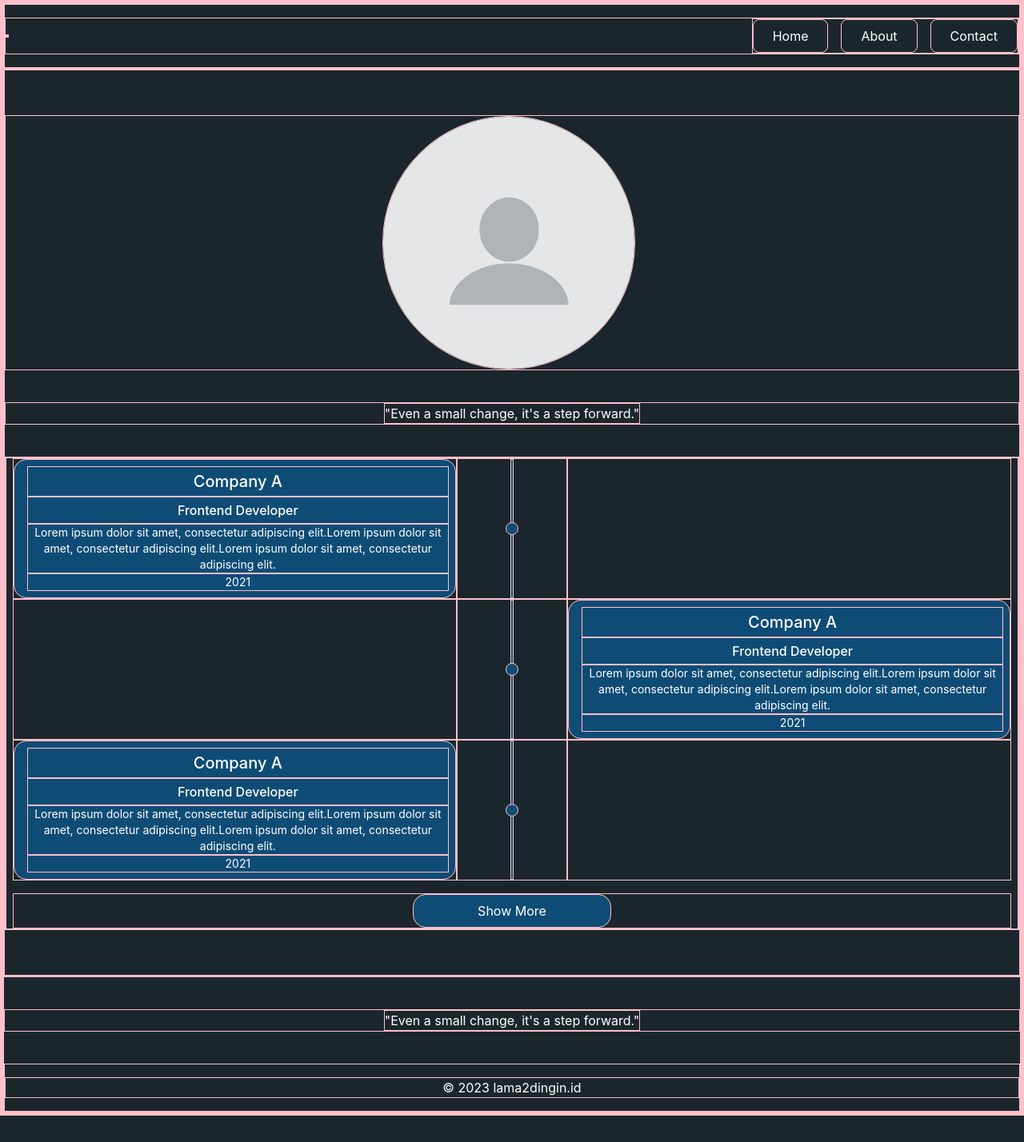
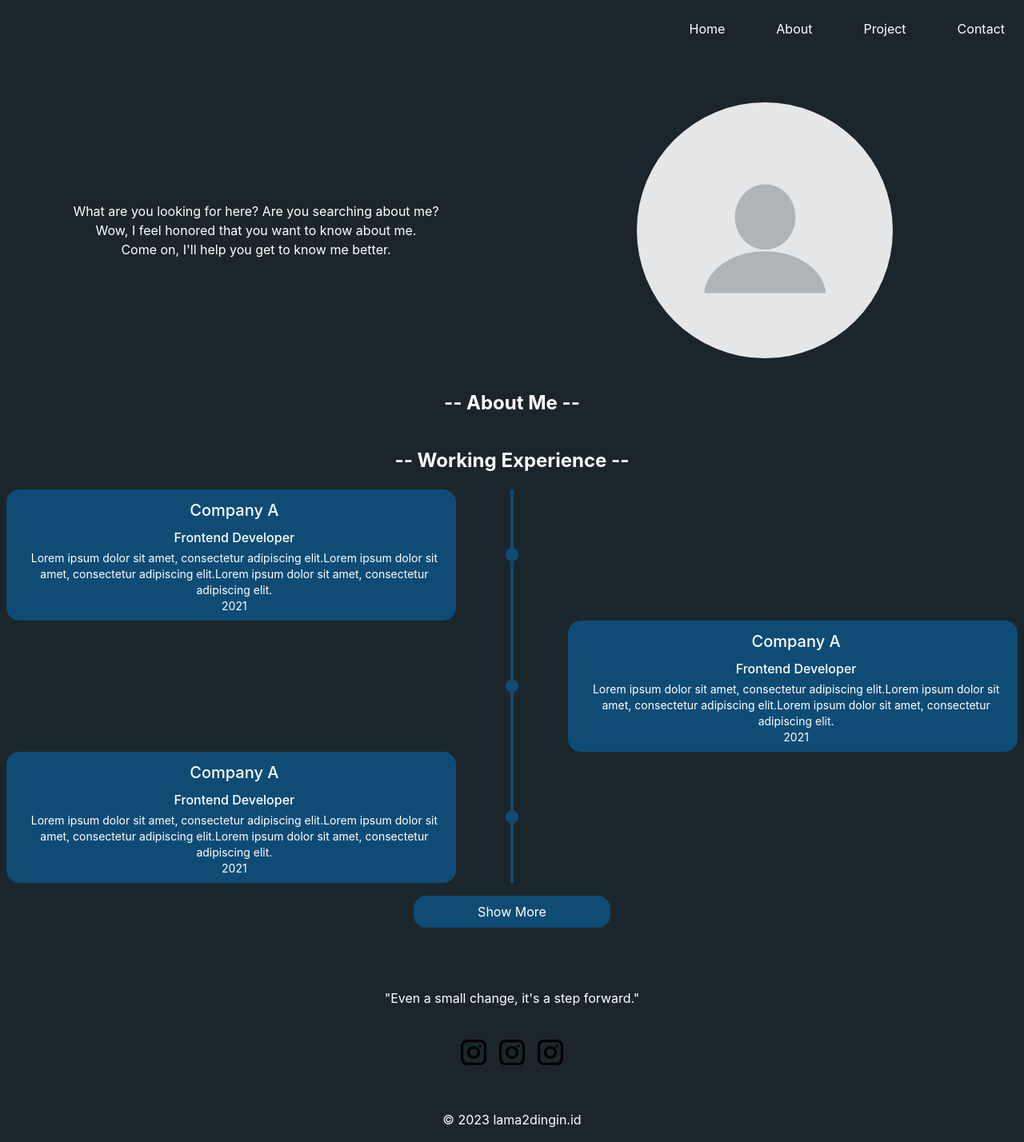
Before and after one commit to haniffaiq/experienced-cv, a React (Create React App) app: page / in a window 1280 px wide. Shown: the whole page at 80% size. Before the commit the page ends 1395 px from the top, so only its background shows below. Built offline with nearby package versions, Linux system fonts and the light colour scheme.

Commit message:
small update

```diff
--- a/src/components/Content/Content.js
+++ b/src/components/Content/Content.js
@@ -7,41 +7,46 @@ const experiences = [
         year: '2021',
         title: 'Frontend Developer',
         company: 'Company A',
-        description: 'Lorem ipsum dolor sit amet, consectetur adipiscing elit.Lorem ipsum dolor sit amet, consectetur adipiscing elit.Lorem ipsum dolor sit amet, consectetur adipiscing elit.',
+        description: 'Lorem ipsum dolor sit amet, consectetur adipiscing elit.Lorem ipsum dolor sit amet, consectetur adipiscing elit.Lorem ipsum dolor sit amet, consectetur adipiscing elit.'
     },
 
     {
         year: '2021',
         title: 'Frontend Developer',
         company: 'Company A',
-        description: 'Lorem ipsum dolor sit amet, consectetur adipiscing elit.Lorem ipsum dolor sit amet, consectetur adipiscing elit.Lorem ipsum dolor sit amet, consectetur adipiscing elit.',
+        description: 'Lorem ipsum dolor sit amet, consectetur adipiscing elit.Lorem ipsum dolor sit amet, consectetur adipiscing elit.Lorem ipsum dolor sit amet, consectetur adipiscing elit.'
+
     },
 
     {
         year: '2021',
         title: 'Frontend Developer',
         company: 'Company A',
-        description: 'Lorem ipsum dolor sit amet, consectetur adipiscing elit.Lorem ipsum dolor sit amet, consectetur adipiscing elit.Lorem ipsum dolor sit amet, consectetur adipiscing elit.',
+        description: 'Lorem ipsum dolor sit amet, consectetur adipiscing elit.Lorem ipsum dolor sit amet, consectetur adipiscing elit.Lorem ipsum dolor sit amet, consectetur adipiscing elit.'
+
     },
     {
         year: '2021',
         title: 'Frontend Developer',
         company: 'Company A',
-        description: 'Lorem ipsum dolor sit amet, consectetur adipiscing elit.Lorem ipsum dolor sit amet, consectetur adipiscing elit.Lorem ipsum dolor sit amet, consectetur adipiscing elit.',
+        description: 'Lorem ipsum dolor sit amet, consectetur adipiscing elit.Lorem ipsum dolor sit amet, consectetur adipiscing elit.Lorem ipsum dolor sit amet, consectetur adipiscing elit.'
+
     },
 
     {
         year: '2021',
         title: 'Frontend Developer',
         company: 'Company A',
-        description: 'Lorem ipsum dolor sit amet, consectetur adipiscing elit.Lorem ipsum dolor sit amet, consectetur adipiscing elit.Lorem ipsum dolor sit amet, consectetur adipiscing elit.',
+        description: 'Lorem ipsum dolor sit amet, consectetur adipiscing elit.Lorem ipsum dolor sit amet, consectetur adipiscing elit.Lorem ipsum dolor sit amet, consectetur adipiscing elit.'
+
     },
 
     {
         year: '2021',
         title: 'Frontend Developer',
         company: 'Company A',
-        description: 'Lorem ipsum dolor sit amet, consectetur adipiscing elit.Lorem ipsum dolor sit amet, consectetur adipiscing elit.Lorem ipsum dolor sit amet, consectetur adipiscing elit.',
+        description: 'Lorem ipsum dolor sit amet, consectetur adipiscing elit.Lorem ipsum dolor sit amet, consectetur adipiscing elit.Lorem ipsum dolor sit amet, consectetur adipiscing elit.'
+
     },
     // ... add more experiences
 ];
@@ -49,15 +54,22 @@ const Content = () => {
     return (
         <div className="text-white min-w-screen">
             <div className="py-4">
-                <div className="container mx-auto flex items-center align-center justify-center my-10 flex-col">
-                    {/* <p className='mx-10 mb-4 text-center'>What are you looking for here? Are you searching about me?<br />
-                        Wow, I feel honored that you want to know about me. <br />Come on, I'll help you get to know me better.</p> */}
-                    <img src={profile} alt="Profile" className="w-1/4 h-1/4 mr-2 rounded-full" />
+                <div className="container mx-auto grid grid-cols-2 items-center my-10">
+                    <div className="col-span-1">
+                        <p className='mx-10 text-center align-center justify-center'>What are you looking for here? Are you searching about me?<br />
+                            Wow, I feel honored that you want to know about me. <br />Come on, I'll help you get to know me better.</p>
+                    </div>
+                    <div className="col-span-1 flex justify-center">
+                        <img src={profile} alt="Profile" className="w-1/2 h-1/2 mr-2 rounded-full" />
+                    </div>
                 </div>
                 <div className="container mx-auto flex items-center justify-center my-10">
-                    <p className=''>"Even a small change, it's a step forward."</p>
+                    <p className='text-2xl font-bold'> -- About Me -- </p>
                 </div>
-                <div className="container mx-auto flex items-center justify-between my-10">
+                <div className="container mx-auto flex items-center justify-center">
+                    <p className='text-2xl font-bold'>-- Working Experience -- </p>
+                </div>
+                <div className="container mx-auto flex items-center justify-between my-5">
                     <Timeline experiences={experiences} />
 
                 </div>
--- a/src/components/Footer/Footer.js
+++ b/src/components/Footer/Footer.js
@@ -1,11 +1,41 @@
 import React from 'react';
 import './style.css'
+import instagram_logo from '../../assets/images/icons/instagram.png'
+const SocialMediaLinks = () => {
+    const handleSocialMediaClick = (url) => {
+        window.open(url, '_blank'); // Membuka link di tab baru
+    };
+
+    return (
+        <div className="flex items-center space-x-4">
+            <button
+                onClick={() => handleSocialMediaClick('https://www.instagram.com/')}
+            >
+                <img src={instagram_logo} alt="Instagram" className="w-8 h-8" />
+            </button>
+            <button
+                onClick={() => handleSocialMediaClick('https://twitter.com/')}
+            >
+                <img src={instagram_logo} alt="Instagram" className="w-8 h-8" />
+            </button>
+            <button
+                onClick={() => handleSocialMediaClick('https://www.linkedin.com/in/')}
+            >
+                <img src={instagram_logo} alt="Instagram" className="w-8 h-8" />
+            </button>
+        </div>
+    );
+};
 const Footer = () => {
     return (
         <div className="text-white min-w-screen">
             <div className="container mx-auto flex items-center justify-center my-10">
                 <p className=''>"Even a small change, it's a step forward."</p>
             </div>
+            <div className="container mx-auto flex items-center justify-center my-10">
+            <SocialMediaLinks />
+            </div>
+
 
             <footer className="text-white py-4">
                 <p className="text-center copyright">&copy; 2023 lama2dingin.id</p>
--- a/src/components/NavBar/Navbar.js
+++ b/src/components/NavBar/Navbar.js
@@ -13,6 +13,7 @@ const Navbar = () => {
                     <div className="flex space-x-4">
                         <a href="#" className="nav-menu rounded-lg px-6 py-2">Home</a>
                         <a href="#" className="nav-menu rounded-lg px-6 py-2">About</a>
+                        <a href="#" className="nav-menu rounded-lg px-6 py-2">Project</a>
                         <a href="#" className="nav-menu rounded-lg px-6 py-2">Contact</a>
                     </div>
                 </div>
--- a/src/index.css
+++ b/src/index.css
@@ -17,7 +17,7 @@ code {
     monospace;
 }
 
-* {
+/* * {
  border-color: pink;
  border-width: 0.5px;
-}
+} */
```
Also changed, not shown: src/assets/images/icons/instagram.png (added). Lines whose indentation alone changed are shown as unchanged.
